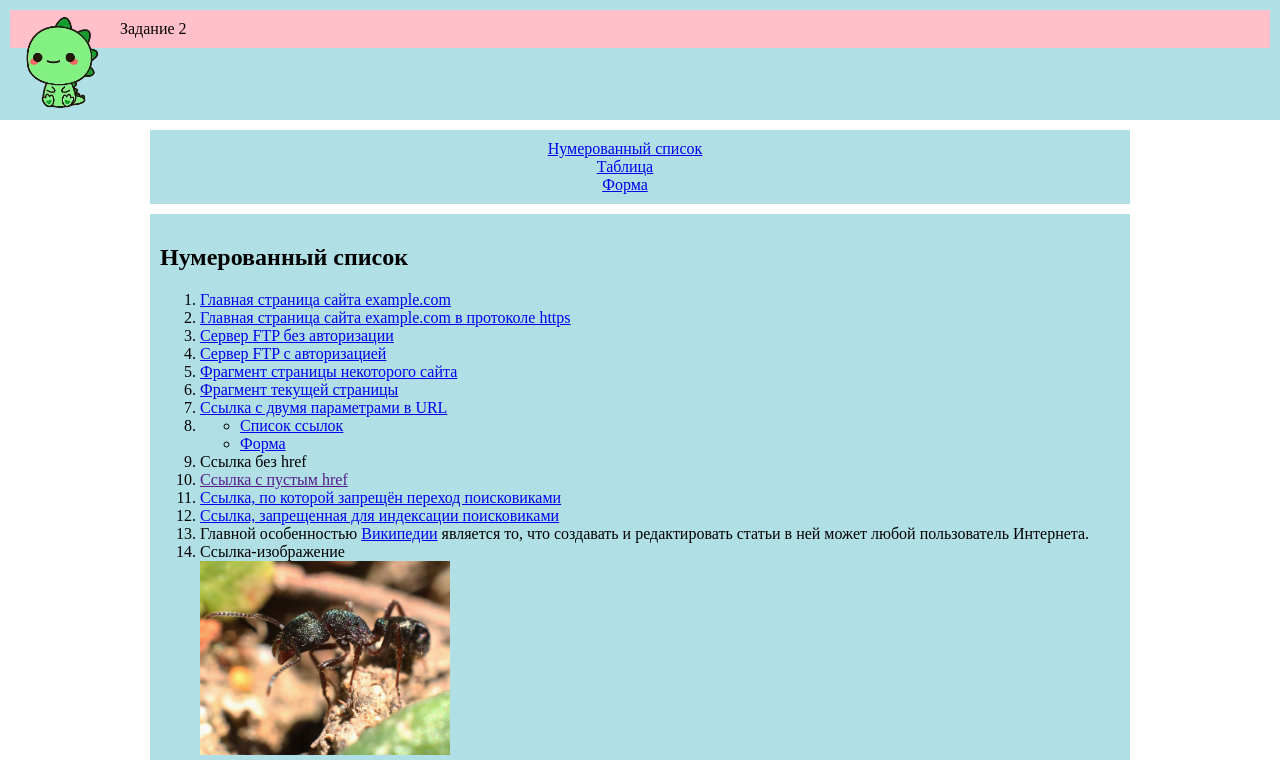
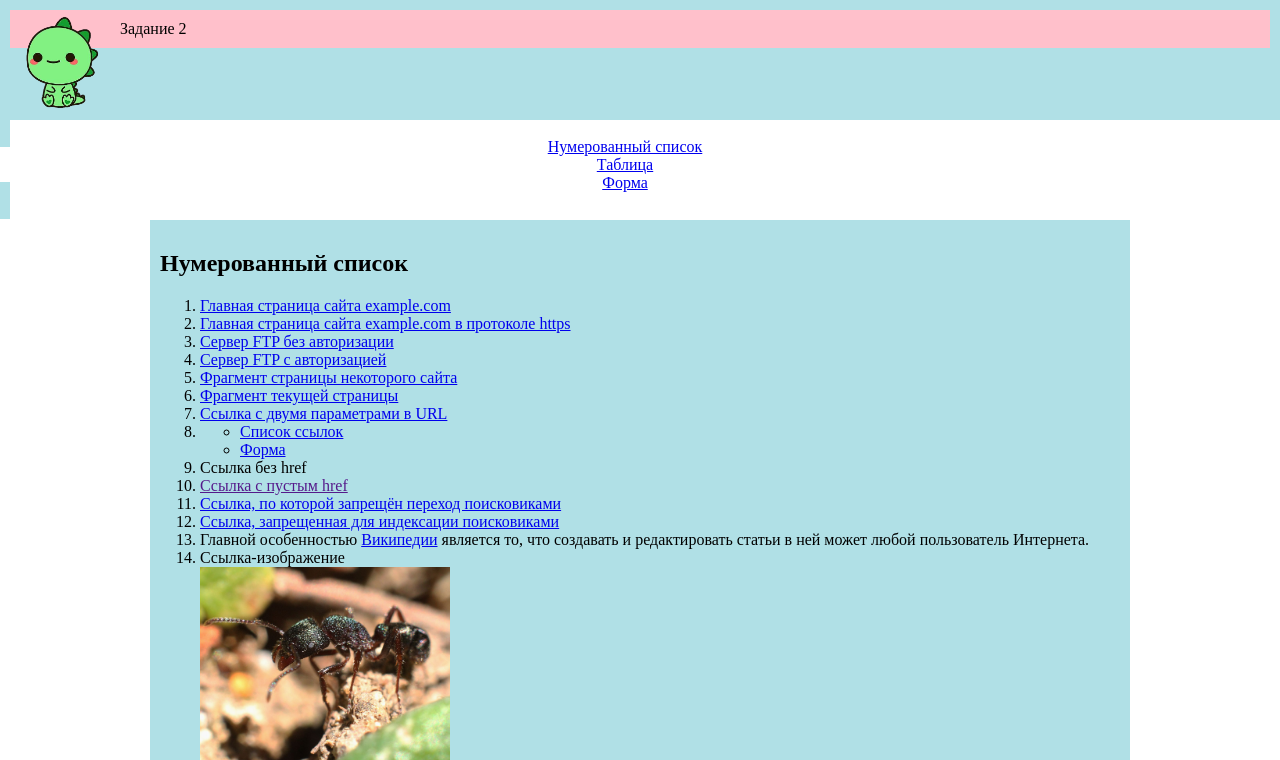
Before and after one commit to reizei1510/reizei1510.github.io, a PHP site: page /index2.html in a window 1280 px wide. Shown: the top 760 px of the page. Run offline with PHP 8.4, Linux system fonts and the light colour scheme.

Commit message:
Update style.css

```diff
--- a/style.css
+++ b/style.css
@@ -30,6 +30,7 @@ header {
   margin-top: 10px;
   padding:10px;
   text-align: center;
+  display: inline;
 }
 
 .nav_text {
```
